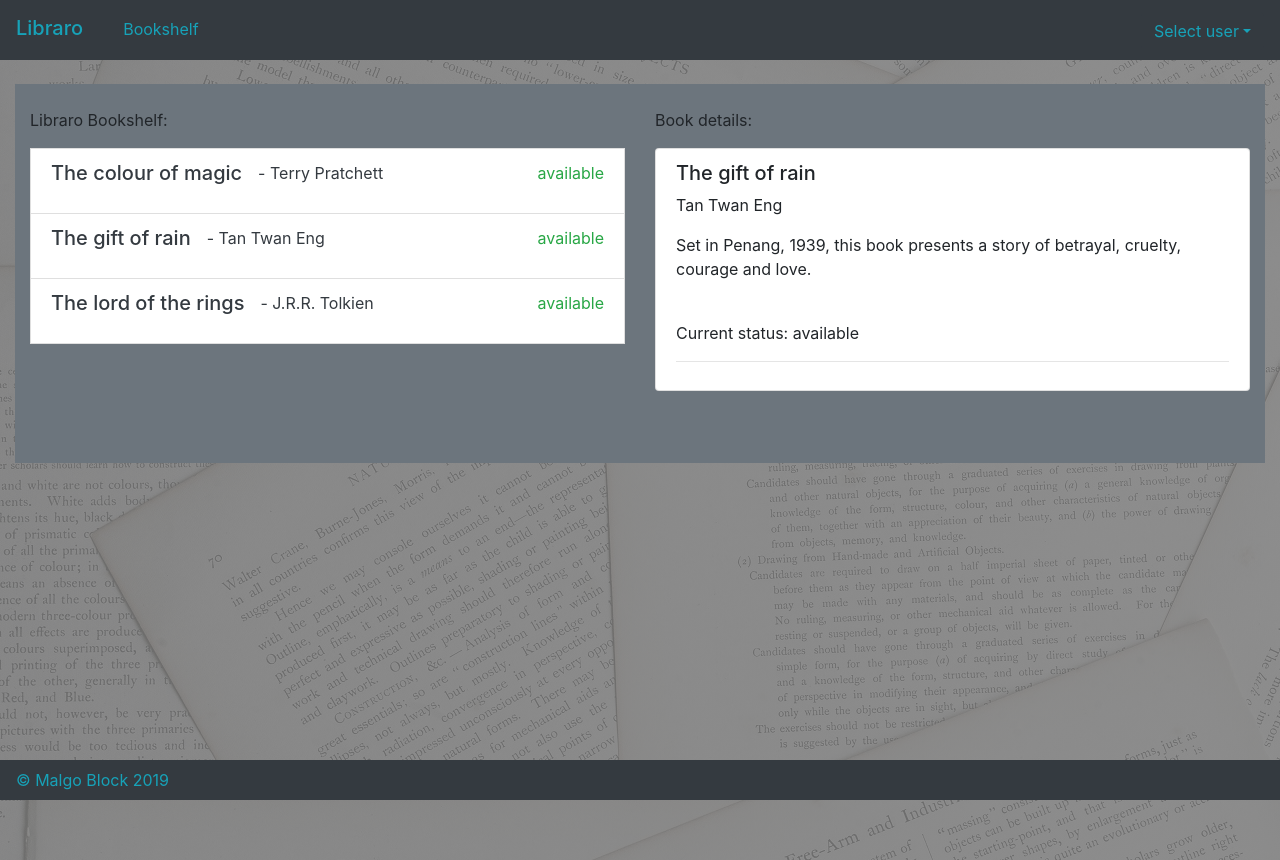
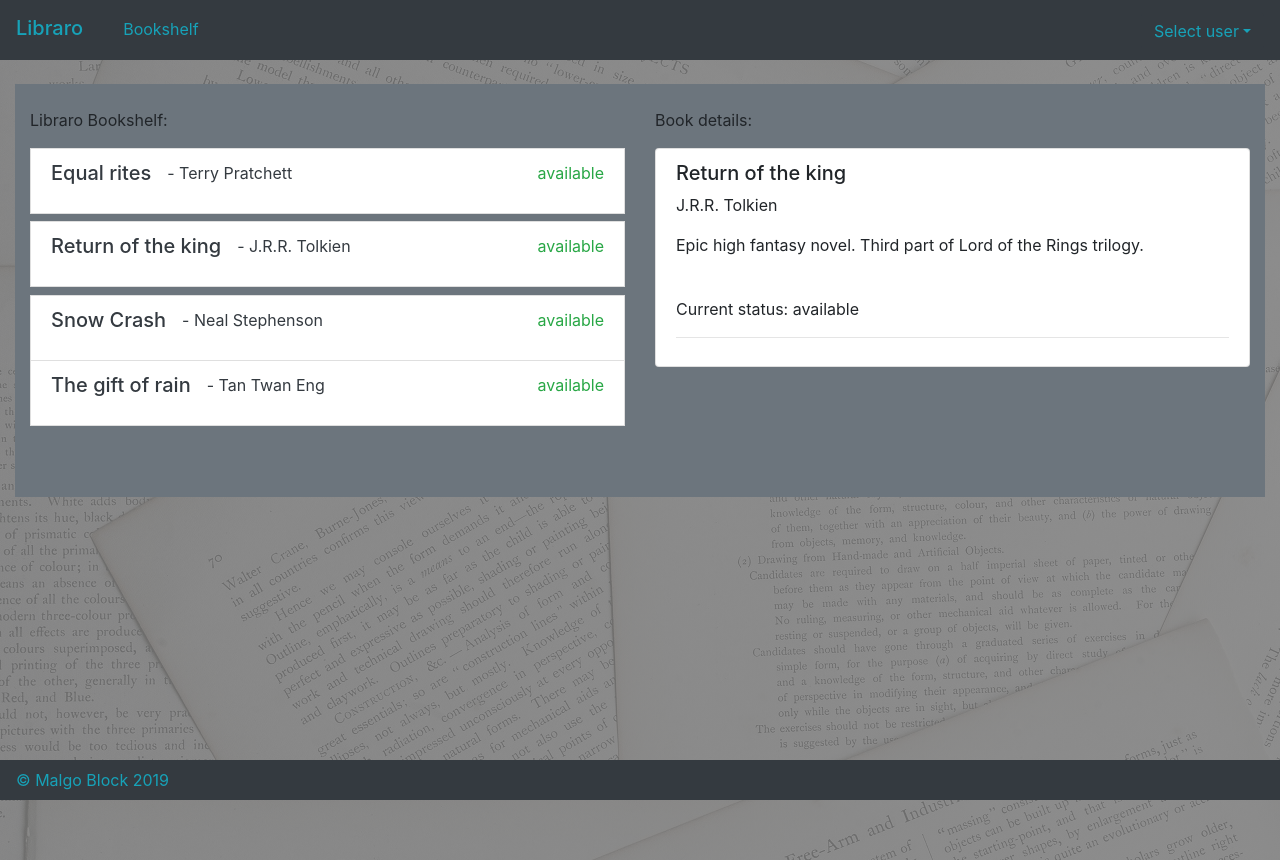
Before and after one commit to MalgoBlock/libraro, an Angular app: page /bookshelf/1 in a window 1280 px wide. Built offline with nearby package versions, Linux system fonts and the light colour scheme.

Commit message:
minor style adjustments

```diff
--- a/src/app/books/book.service.ts
+++ b/src/app/books/book.service.ts
@@ -11,15 +11,18 @@ export class BookService {
   listChanged = new Subject<Book[]>();
 
   private bookCollection: Book[] = [
-    new Book('The lord of the rings',
+    new Book('Return of the king',
       'J.R.R. Tolkien',
-      'Epic high fantasy novel'),
+      'Epic high fantasy novel. Third part of Lord of the Rings trilogy.'),
     new Book('The gift of rain',
       'Tan Twan Eng',
       'Set in Penang, 1939, this book presents a story of betrayal, cruelty, courage and love.'),
-    new Book('The colour of magic',
+    new Book('Equal rites',
     'Terry Pratchett',
-    'Fantasy novel. First of the Discworld series')
+    'Comic fantasy novel. Third of the Discworld series'),
+    new Book('Snow Crash',
+    'Neal Stephenson',
+    'Science fiction novel.')
   ];
 
   constructor (private userService: UserService) {}
--- a/src/app/books/bookshelf/bookshelf.component.html
+++ b/src/app/books/bookshelf/bookshelf.component.html
@@ -5,7 +5,7 @@
           <p>Libraro Bookshelf:</p>
           <a class="list-group-item clearfix d-flex text-dark" style="cursor: pointer;"
             *ngFor="let book of bookshelf; let i=index"
-            [routerLink]="['/bookshelf', i]">
+            [routerLink]="['/bookshelf', i]" routerLinkActive="my-2">
               <h5 class="list-group-item-heading">{{ book.title }}</h5>
               <p class="list-group-item-text pl-3">- {{ book.author }}</p>
               <p class="list-group-item-text text-success ml-auto" *ngIf="!book.onLoan">available</p>
--- a/src/app/books/bookshelf/bookshelf.component.ts
+++ b/src/app/books/bookshelf/bookshelf.component.ts
@@ -4,6 +4,7 @@ import { Subscription } from 'rxjs';
 import { Book } from '../book.model';
 import { BookService } from '../book.service';
 import { UserService } from 'src/app/users/user.service';
+import { ActivatedRoute } from '@angular/router';
 
 @Component({
   selector: 'app-bookshelf',
@@ -15,12 +16,16 @@ export class BookshelfComponent implements OnInit, OnDestroy {
   subscription: Subscription;
 
   constructor(private bookService: BookService,
-              private userService: UserService) { }
+              private userService: UserService,
+              private route: ActivatedRoute) { }
 
   ngOnInit() {
     this.bookshelf = this.bookService.getCollection();
     this.subscription = this.bookService.listChanged.subscribe(
       (books: Book[]) => this.bookshelf = books
+    );
+    this.route.params.subscribe(
+      (params) => console.log('route change..' + params.id)
     );
   }
 
--- a/src/app/users/manage-users-edit/manage-users-edit.component.html
+++ b/src/app/users/manage-users-edit/manage-users-edit.component.html
@@ -1,6 +1,7 @@
 <div class="container-fluid">
     <div class="row">
         <div class="bg-secondary w-100">
+            <p *ngIf="isNew">New user:</p>
             <form (ngSubmit)="onSubmit(form)" #form="ngForm">
                 <div class="form-group">
                     <label for="name">Name:</label>
@@ -33,6 +34,7 @@
               <br>
               <div *ngIf="!isNew">
                   <p *ngIf="hasBooks">Books on loan:</p>
+                  <p *ngIf="!hasBooks">No books on loan</p>
                   <a class="col-12 list-group-item clearfix d-flex text-dark" style="cursor: pointer;"
                     *ngFor="let book of user.booksOnLoan">
                       <h5 class="list-group-item-heading">{{ book.title }}</h5>
@@ -41,6 +43,7 @@
                   </a>
                   <hr>
                   <p *ngIf="hasWait">Books on waiting list:</p>
+                  <p *ngIf="!hasWait">No books on waiting list</p>
                   <a class="col-12 list-group-item clearfix d-flex text-dark" style="cursor: pointer;"
                     *ngFor="let bookWait of user.waitingList">
                       <h5 class="list-group-item-heading">{{ bookWait.title }}</h5>
--- a/src/app/users/manage-users-edit/manage-users-edit.component.ts
+++ b/src/app/users/manage-users-edit/manage-users-edit.component.ts
@@ -1,4 +1,4 @@
-import { Component, OnInit } from '@angular/core';
+import { Component, OnInit, OnDestroy } from '@angular/core';
 import { ActivatedRoute } from '@angular/router';
 import { Book } from 'src/app/books/book.model';
 import { UserService } from '../user.service';
@@ -6,13 +6,14 @@ import { User } from '../user.model';
 import { NgForm } from '@angular/forms';
 import { BookService } from 'src/app/books/book.service';
 import { SharedService } from 'src/app/shared/shared.service';
+import { Subscription } from 'rxjs';
 
 @Component({
   selector: 'app-manage-users-edit',
   templateUrl: './manage-users-edit.component.html',
   styleUrls: ['./manage-users-edit.component.css']
 })
-export class ManageUsersEditComponent implements OnInit {
+export class ManageUsersEditComponent implements OnInit, OnDestroy {
   isNew: boolean;
   userId: number;
   name: string;
@@ -20,6 +21,7 @@ export class ManageUsersEditComponent implements OnInit {
   user: User;
   hasBooks: boolean;
   hasWait: boolean;
+  subscription: Subscription;
 
   constructor(private route: ActivatedRoute,
               private userService: UserService,
@@ -47,6 +49,12 @@ export class ManageUsersEditComponent implements OnInit {
         }
       }
     );
+    this.userService.currentListChanged.subscribe(
+      (user: User) => {
+        user.booksOnLoan.length === 0 ? this.hasBooks = false : this.hasBooks = true;
+        user.waitingList.length === 0 ? this.hasWait = false : this.hasWait = true;
+      }
+    );
   }
 
   onSubmit(form: NgForm) {
@@ -70,4 +78,7 @@ export class ManageUsersEditComponent implements OnInit {
     this.bookService.removeWaiting(book, this.userId);
   }
 
+  ngOnDestroy() {
+    this.subscription.unsubscribe();
+  }
 }
```
